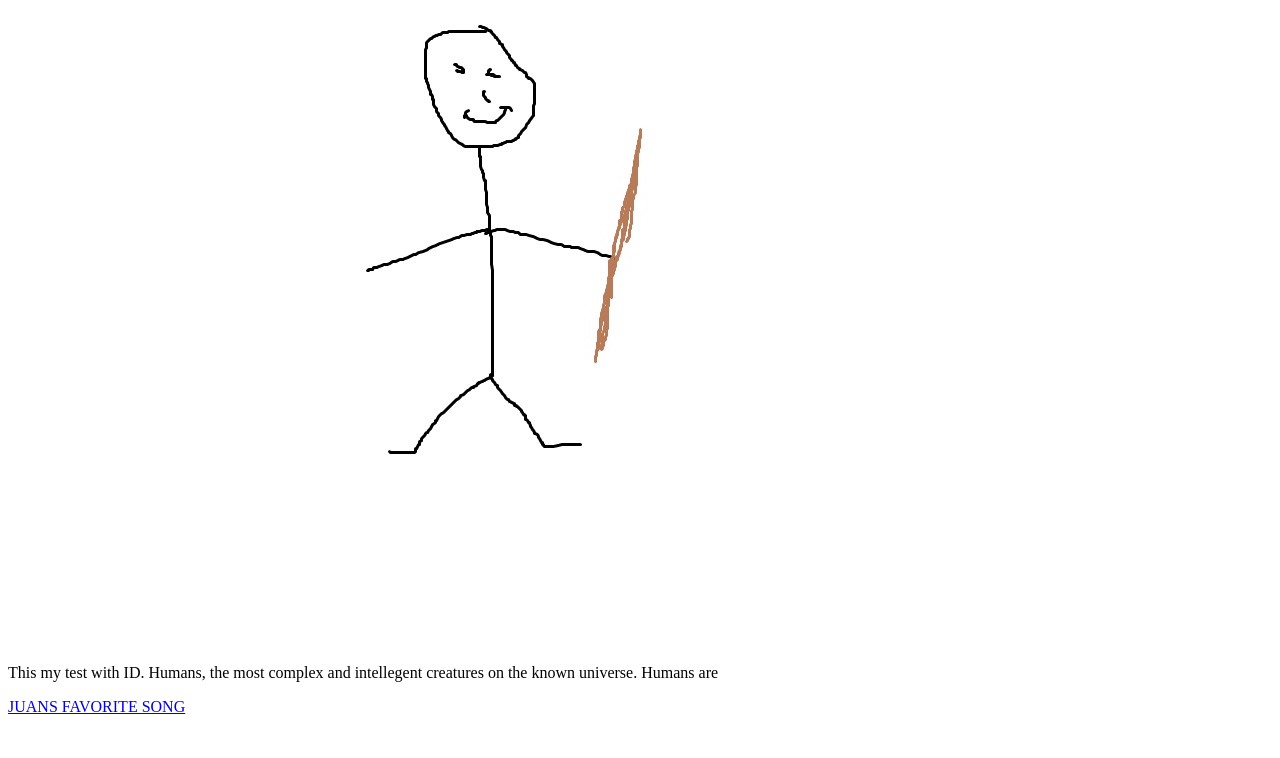
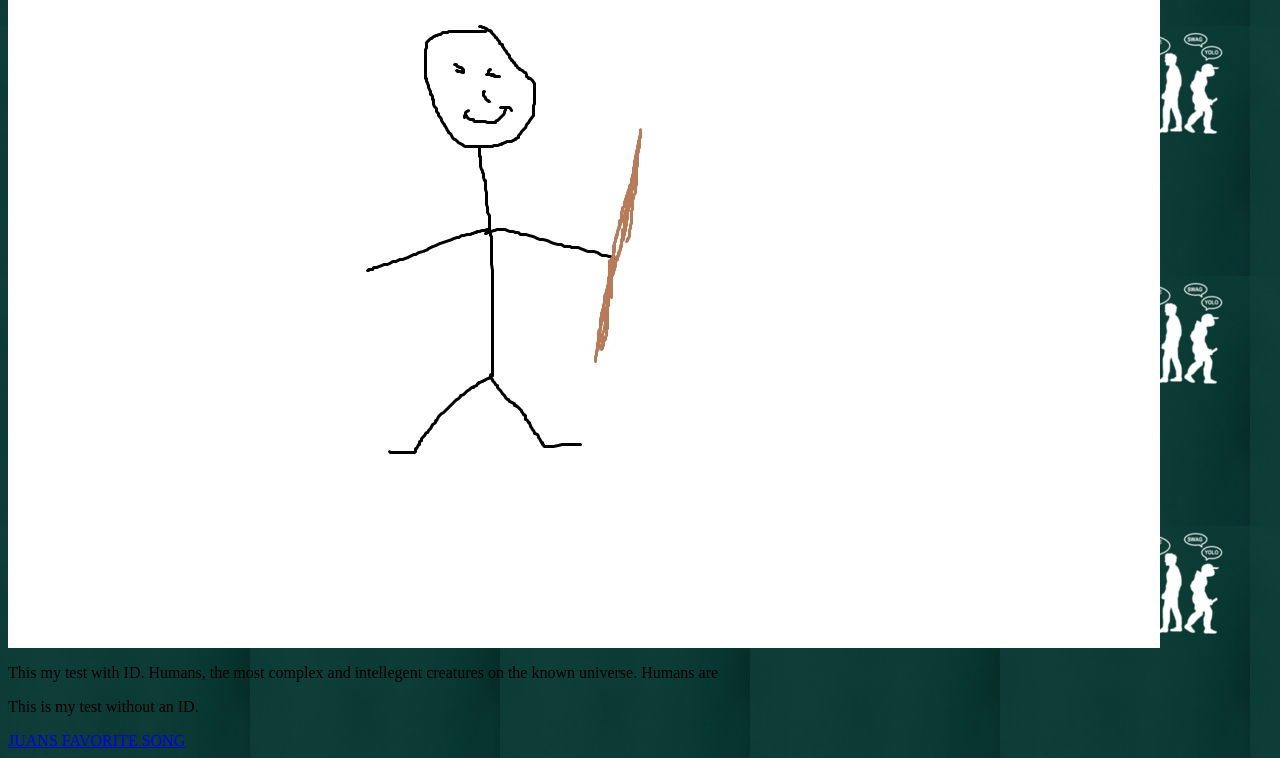
Before and after one commit to MasterOnion/Humans, a plain HTML site: page index.html in a window 1280 px wide. Shown: the part 974-1732 px from the top of the page. Before the commit the page ends 1698 px from the top, so only its background shows below. Drawn offline with nearby package versions, Linux system fonts and the light colour scheme; a web font is replaced by a local one.

Commit message:
background

```diff
--- a/index.html
+++ b/index.html
@@ -45,7 +45,7 @@
 <img src="evolution.jpg">
 <img src="stick.jpg">
 <p> This my test with ID. Humans, the most complex and intellegent creatures on the known universe. Humans are  </p>
-<p< This is my test without an ID. </p>
+<p> This is my test without an ID. </p>
 <a
 href="https://www.youtube.com/watch?v=psuRGfAaju4">JUANS FAVORITE SONG</a>
 </body>
--- a/style.css
+++ b/style.css
@@ -0,0 +1,6 @@
+#LINK{
+  font-size: 60px;
+}
+body{
+  background: url("background.jpg");
+}
```
Also changed, not shown: background.jpg (added).
